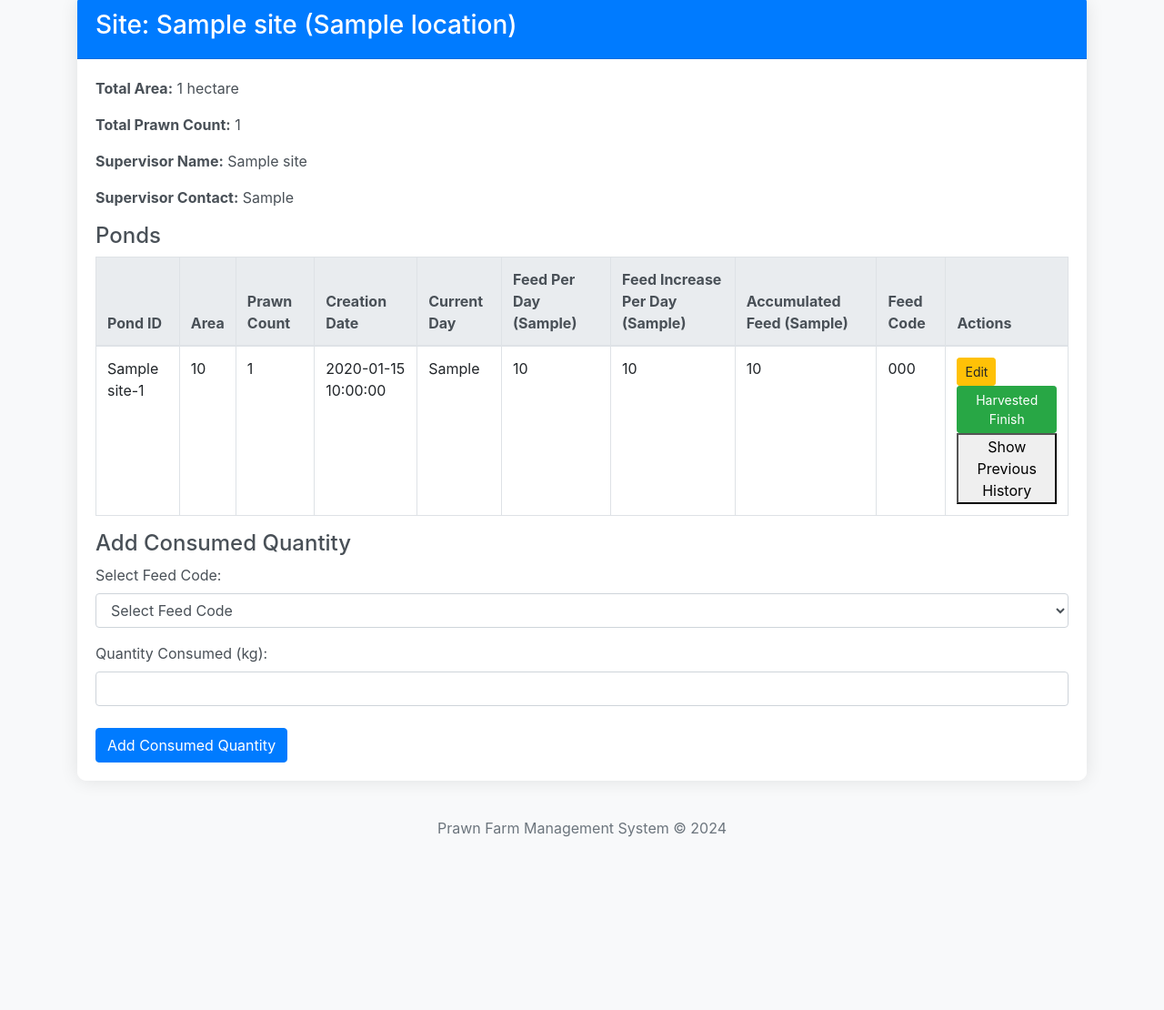
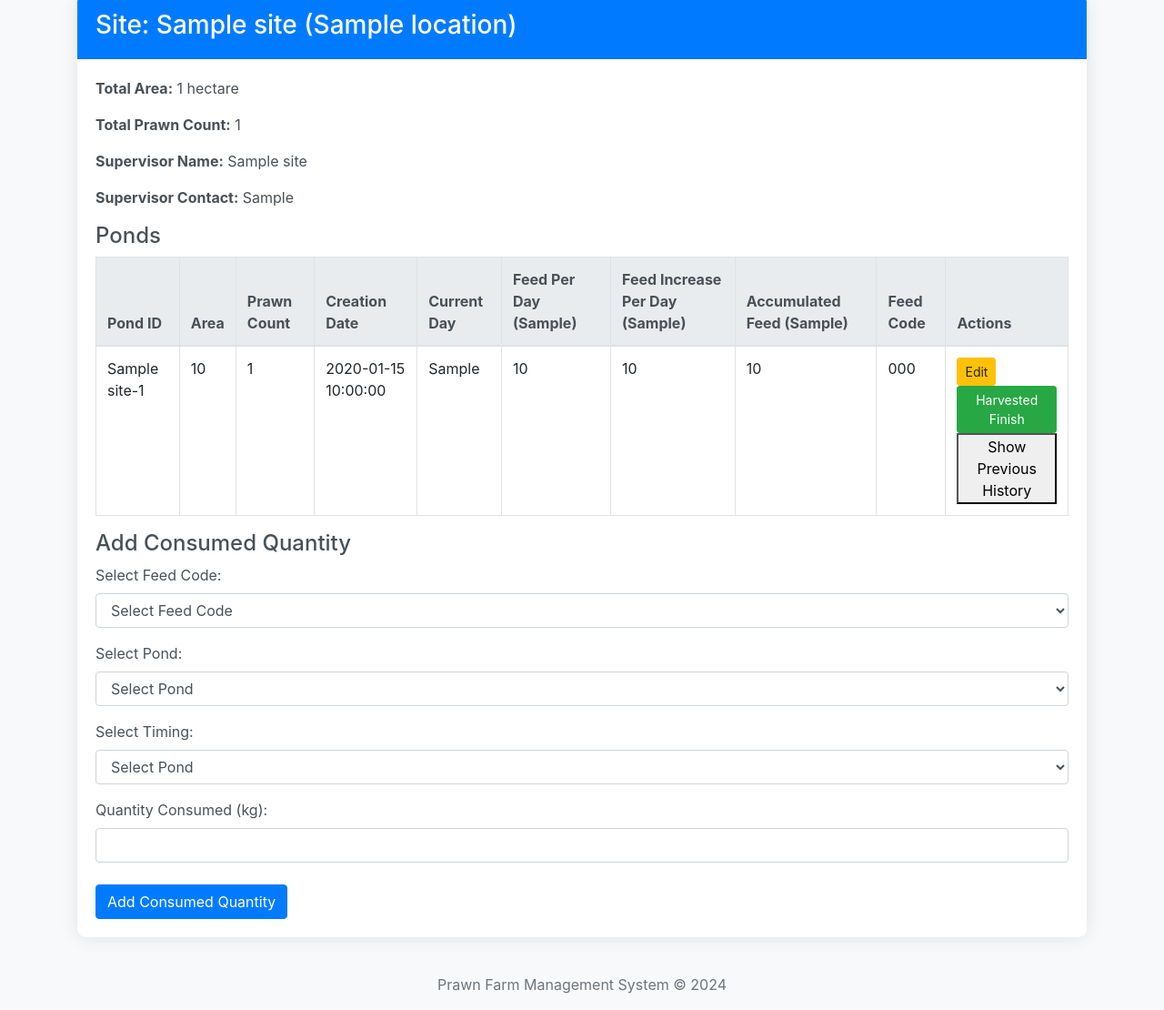
Before and after one commit to AswinKumar1807/live-feed-stock, a Flask app: template templates/summary.html in a window 1280 px wide. Shown: the part 1158-2268 px from the top of the page at 91% size. Before the commit the page ends 2078 px from the top, so only its background shows below. Run offline with Flask 3, Linux system fonts and the light colour scheme; the template is opened without the code that fills it: most values are stand-ins (such as "Sample title", 1, 10 or a date in 2020); parts of the project's set-up code (start-up, migrations or seed data) failed here and were passed over; some libraries are stand-ins or nearby versions.

Commit message:
updated summary

```diff
--- a/templates/summary.html
+++ b/templates/summary.html
@@ -225,7 +225,7 @@
                     </table>
                 </div>
 
-                <!-- Add Consumed Quantity Form -->
+
                     <h4>Add Consumed Quantity</h4>
                     <form class="consumed-quantity-form" method="POST" action="{{ url_for('add_consumed_quantity') }}" id="consumed-quantity-form">
                         <div class="form-group">
@@ -252,17 +252,33 @@
                                             </select>
                         </div>
                         <div class="form-group">
+                            <label for="pond-id">Select Pond:</label>
+                            <select class="form-control" id="pond-id" name="pond_id" required>
+                                <option value="">Select Pond</option>
+                                {% for pond in site.ponds %}
+                                <option value="{{ pond.id }}">{{ site.name }}-{{ pond.pond_id }}</option>
+                                {% endfor %}
+                            </select>
+                        </div>
+                        <div class="form-group">
+                            <label for="pond-id">Select Timing:</label>
+                            <select class="form-control" id="pond-id" name="pond_id" required>
+                                <option value="">Select Pond</option>
+                                <option value="6AM - 9AM">6AM - 9AM</option>
+                                <option value="9AM - 12PM">9AM - 12PM</option>
+                                <option value="12PM - 5PM">12PM - 5PM</option>
+                                <option value="5PM - 10PM">5PM - 10PM</option>
+                            </select>
+                        </div>
+                        <div class="form-group">
                             <label for="quantity-consumed-{{ site.id }}">Quantity Consumed (kg):</label>
                             <input type="number" class="form-control" id="quantity-consumed-{{ site.id }}" name="quantity_consumed" min="0" step="0.01" required>
                         </div>
-                    <input type="hidden" id="user-id-{{ site.id }}" name="user_id" value="">
                         <input type="hidden" name="site_id" value="{{ site.id }}">
-                    <input type="hidden" name="pond_id" value="{{ pond_id }}">
                         <div class="mt-4">
                             <button type="submit" class="btn btn-primary">Add Consumed Quantity</button>
                         </div>
                     </form>
-
 
             </div>
         </div>
@@ -343,6 +359,9 @@
                     const formData = new FormData(event.target);
                     const submitButton = event.target.querySelector('button[type="submit"]');
 
+                    // Log pond_id for debugging
+                    console.log('Selected Pond ID:', formData.get('pond_id'));
+
                     // Disable the submit button to prevent multiple clicks
                     submitButton.disabled = true;
                     submitButton.textContent = 'Submitting...';
@@ -375,5 +394,32 @@
             });
         });
     </script>
+
+    <script>
+    document.addEventListener('DOMContentLoaded', function() {
+        document.querySelectorAll('.view-feed-history').forEach(button => {
+            button.addEventListener('click', function() {
+                const pondId = this.dataset.pondId;
+
+                // Fetch feed history for this pond via AJAX or navigate to a new page
+                fetch(`/user/view_feed_history/${pondId}`)
+                    .then(response => response.json())
+                    .then(data => {
+                        if (data.success) {
+                            // Display feed history in a modal or on a new page
+                            console.log(data.feed_history); // Process data to display it
+                        } else {
+                            alert(data.message);
+                        }
+                    })
+                    .catch(error => {
+                        console.error('Error:', error);
+                        alert('Failed to fetch feed history.');
+                    });
+            });
+        });
+    });
+</script>
+
 </body>
 </html>
```
Lines whose indentation alone changed are shown as unchanged.
